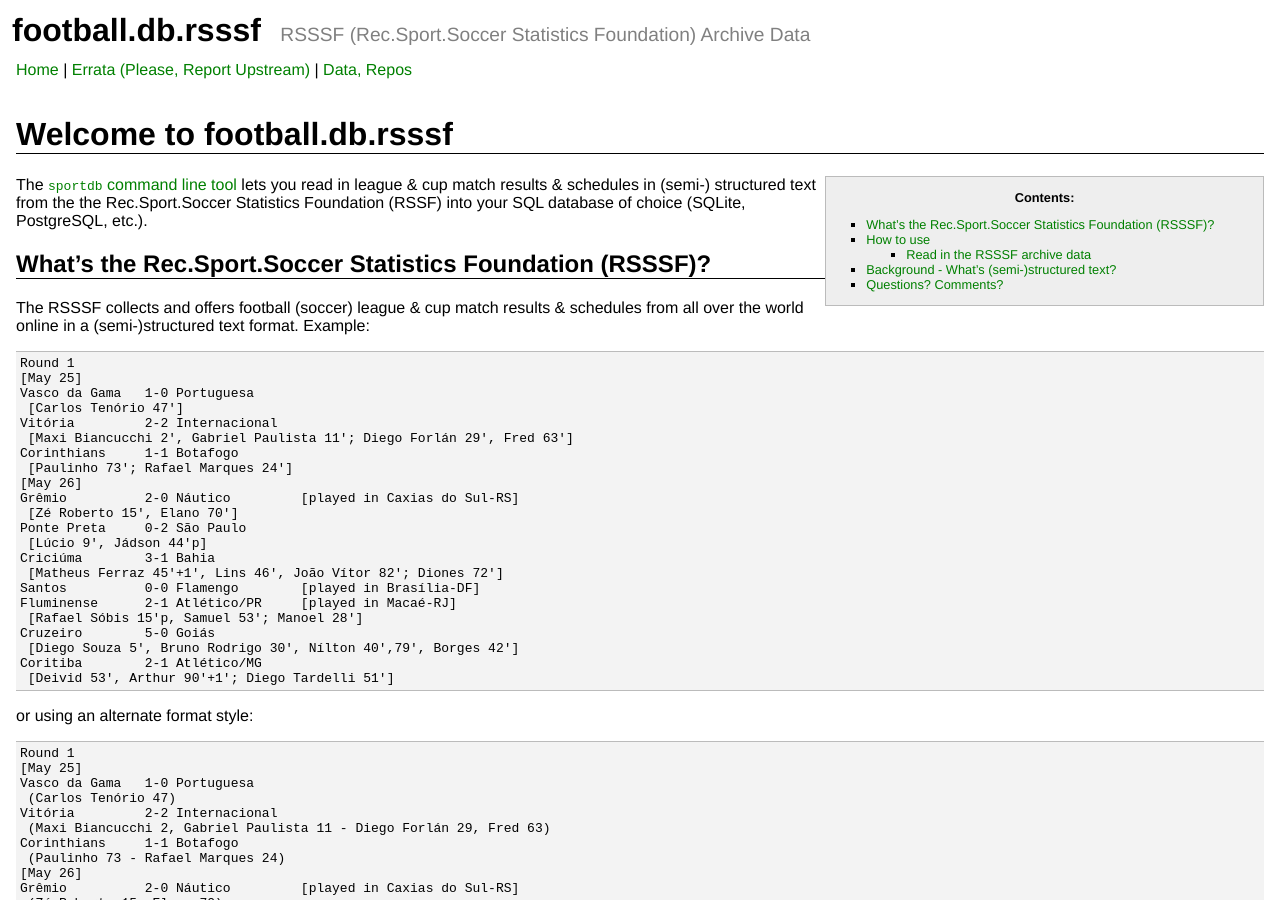
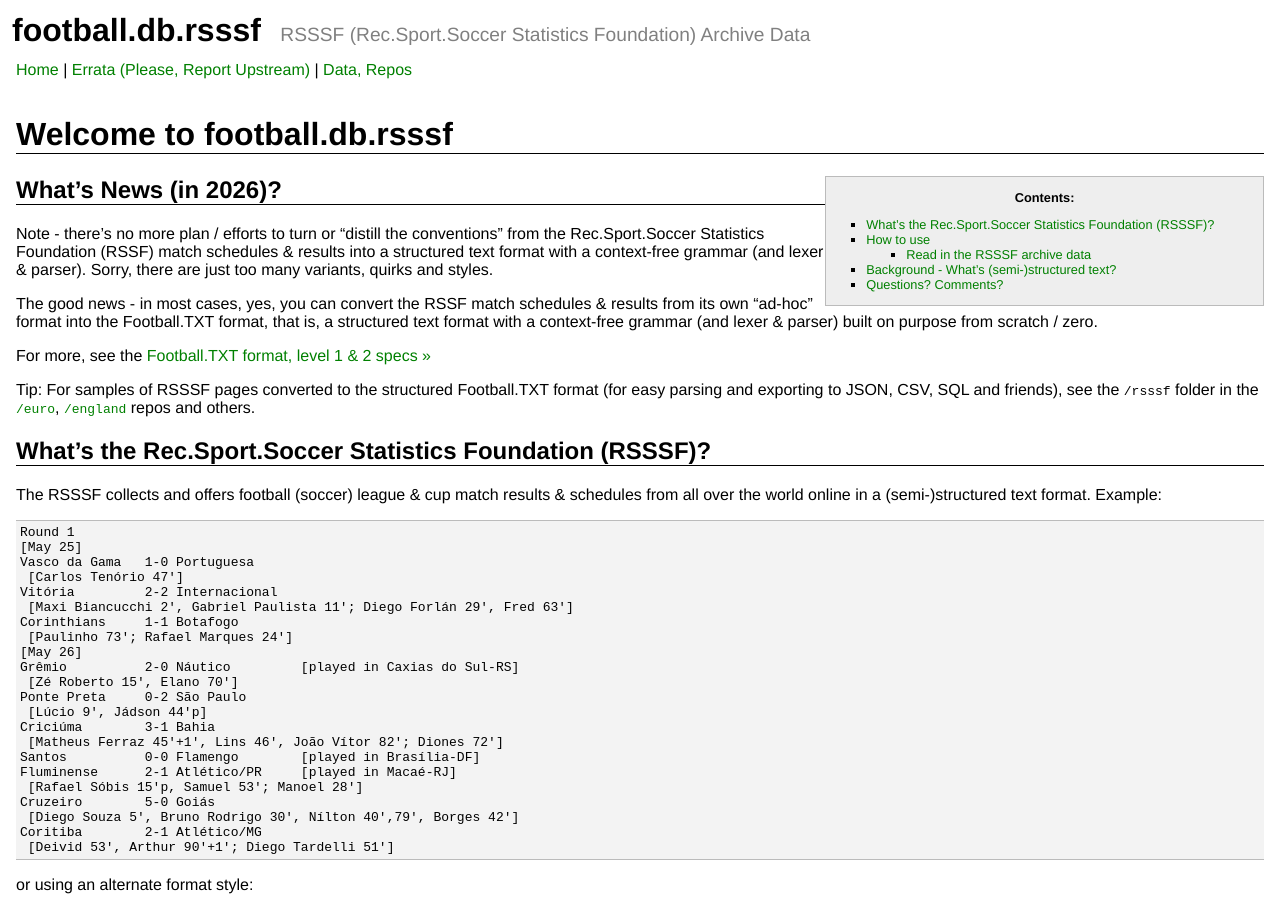
Before and after one commit to rsssf/rsssf.github.io, a Jekyll site: the page built from index.md, in a window 1280 px wide and 900 px high. Built offline with Jekyll 4.4.1, drawn with Linux system fonts in a browser that asks for light colours.

Commit message:
Add news section for 2026 regarding RSSF formats
Added a section about the status of converting RSSF match schedules to Football.TXT format and provided links for further information.

```diff
--- a/index.md
+++ b/index.md
@@ -16,10 +16,33 @@ Contents:
 </div>
 
 
+## What's News (in 2026)?
+
+Note - there's no more plan / efforts to turn or "distill the conventions"
+from the Rec.Sport.Soccer Statistics Foundation (RSSF) match schedules & results into a structured text format with a context-free grammar (and lexer & parser).  Sorry, there are just too many variants, quirks and styles.
+
+The good news - in most cases, yes, you can convert the RSSF match schedules & results
+from its own "ad-hoc" format into the Football.TXT format,
+that is, a structured text format with a context-free grammar (and lexer & parser) built on purpose from scratch / zero.
+
+For more, see the [Football.TXT format, level 1 & 2 specs »](https://openfootball.github.io/spec/)
+
+Tip:  For samples of RSSSF pages converted to the structured Football.TXT format
+(for easy parsing and exporting to JSON, CSV, SQL and friends),
+see the `/rsssf` folder in the
+[`/euro`](https://github.com/openfootball/euro/tree/master/rsssf),
+[`/england`](https://github.com/openfootball/england/tree/master/rsssf) repos and others.
+
+
+
+<!--
+
 The [`sportdb` command line tool](https://github.com/sportdb) lets you
 read in  league & cup match results & schedules in (semi-) structured text
 from the the Rec.Sport.Soccer Statistics Foundation (RSSF)
 into your SQL database of choice (SQLite, PostgreSQL, etc.).
+
+-->
 
 
 
```
